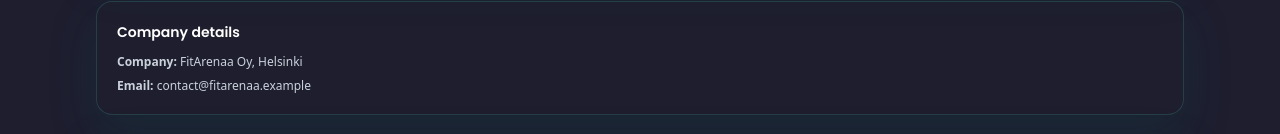
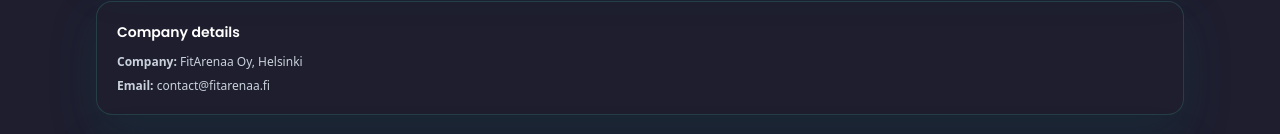
Before and after one commit to HelenEnxhi/FitArenaaOy, a Next.js app: page /contact in a window 1280 px wide. Shown: the part 781-915 px from the top of the page. Built offline with nearby package versions, Linux system fonts and the light colour scheme.

Commit message:
Update page.tsx

```diff
--- a/src/app/contact/page.tsx
+++ b/src/app/contact/page.tsx
@@ -127,7 +127,7 @@
                 </p>
                 <p className="mt-2 text-xs text-[#E7F1FA]/85">
                   <span className="font-semibold">Email:</span>{" "}
-                  contact@fitarenaa.example
+                  contact@fitarenaa.fi
                 </p>
               </div>
             </div>
```
